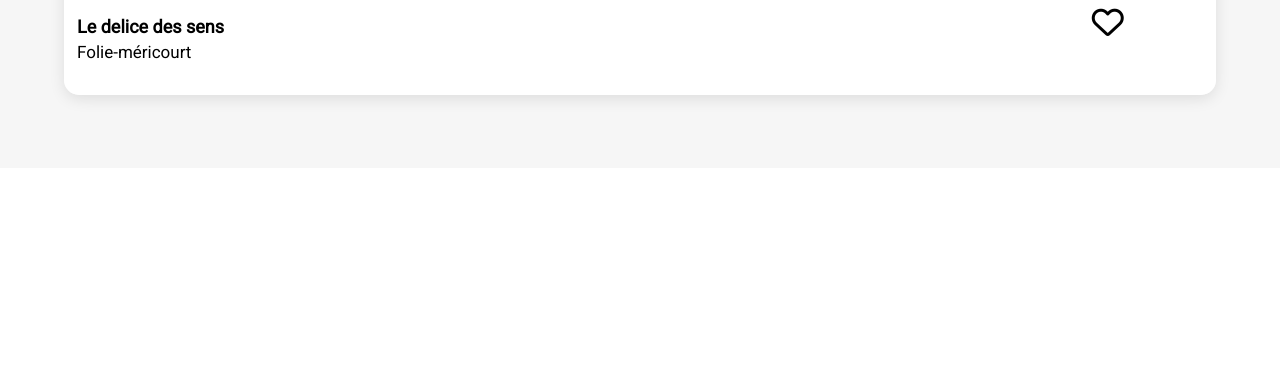
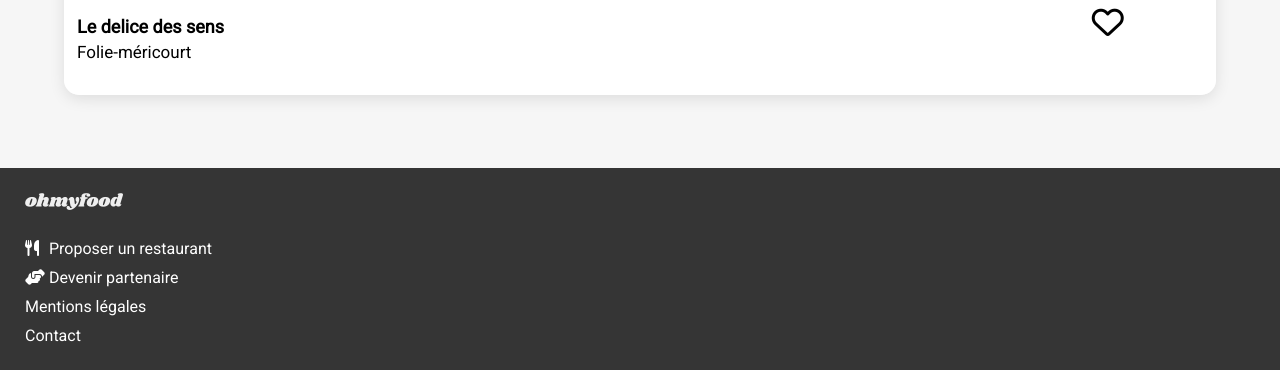
Before and after one commit to adam0794hh/OC-Project-Oh-my-food, a plain HTML site: page index.html in a window 1280 px wide. Shown: the part 2097-2467 px from the top of the page. Before the commit the page ends 2265 px from the top, so only its background shows below. Drawn offline with Linux system fonts and the light colour scheme; a web font is replaced by a local one.

Commit message:
Fin de la main pge

```diff
--- a/Sass/main.scss
+++ b/Sass/main.scss
@@ -49,14 +49,17 @@ body {
     .Description__button {
         width: 218px;
         height: 50px;
-        font-size: 16px;
         border: 0px #D2D2D2;
-        font-family:"Roboto", sans-serif;
-        color: white;
         box-shadow: 0px 4px 10px rgba(0, 0, 0, 0.25);
         background: linear-gradient(200.64deg, #9356DC -5.2%, #FF79DA 110.74%);
         padding: 10px 15px;
         border-radius: 25px;
+        > a {
+            text-decoration: none;
+            font-size: 16px;
+            font-family:"Roboto", sans-serif;
+            color: white;
+        }
     }
 }
 
@@ -185,3 +188,27 @@ body {
     }
 
 }
+/* ------------FOOTER--------*/
+.Footer {
+    background: #353535;
+    padding: 25px;
+    .Footer__logo {
+        height: 17px;
+        width: 98px;
+        margin-bottom: 15px;
+        filter: invert(1);
+    }
+    .Footer__liens {
+        display: flex;
+        flex-direction: column;
+        font-family: "Roboto", sans-serif;
+        > a {
+            color: white;
+            text-decoration: none;
+            margin-top: 10px;
+            > i {
+                width: 20px;
+            }
+        }
+    }
+}
--- a/index.html
+++ b/index.html
@@ -31,7 +31,7 @@
             <h2 class="Description__title">Réservez le menu qui vous convient</h2>
             <p class="Description__text">Découvrez des restaurants d'exeption, selectionnés par nos soins</p>
             <button class="Description__button">
-               <a>Explorer nos restaurants</a>
+               <a href="#">Explorer nos restaurants</a>
             </button>
          </div>
 
@@ -99,5 +99,22 @@
          </a>
       </div>
    </main>
+   <footer class="Footer">
+      <div>
+         <img class="Footer__logo" src="/assets/images/logo/ohmyfood.png" alt="" >
+      </div>
+      <div class="Footer__liens">
+         <a href="#">
+            <i class="fa-solid fa-utensils"></i>
+            Proposer un restaurant
+         </a>
+         <a href="#">
+            <i class="fa-solid fa-handshake-angle"></i>
+            Devenir partenaire
+         </a>
+         <a href="#">Mentions légales</a>
+         <a href="#">Contact</a>
+      </div>
+   </footer>
 </body>
 </html>
```
Also changed, not shown: Sass/main.css, 1 other file.
